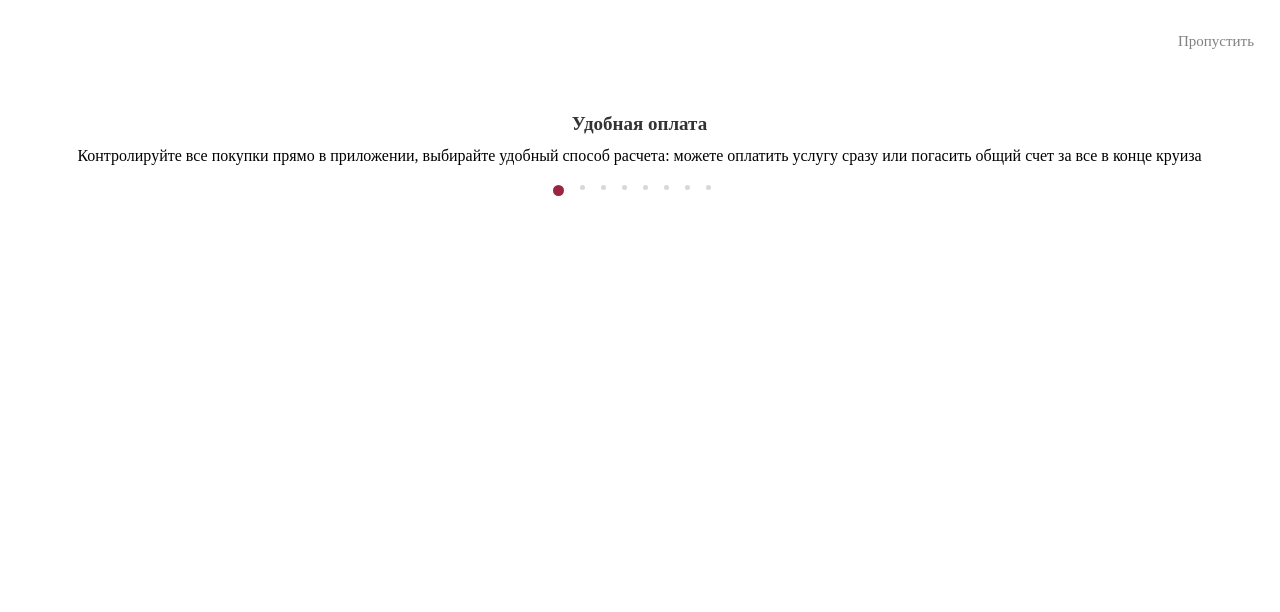
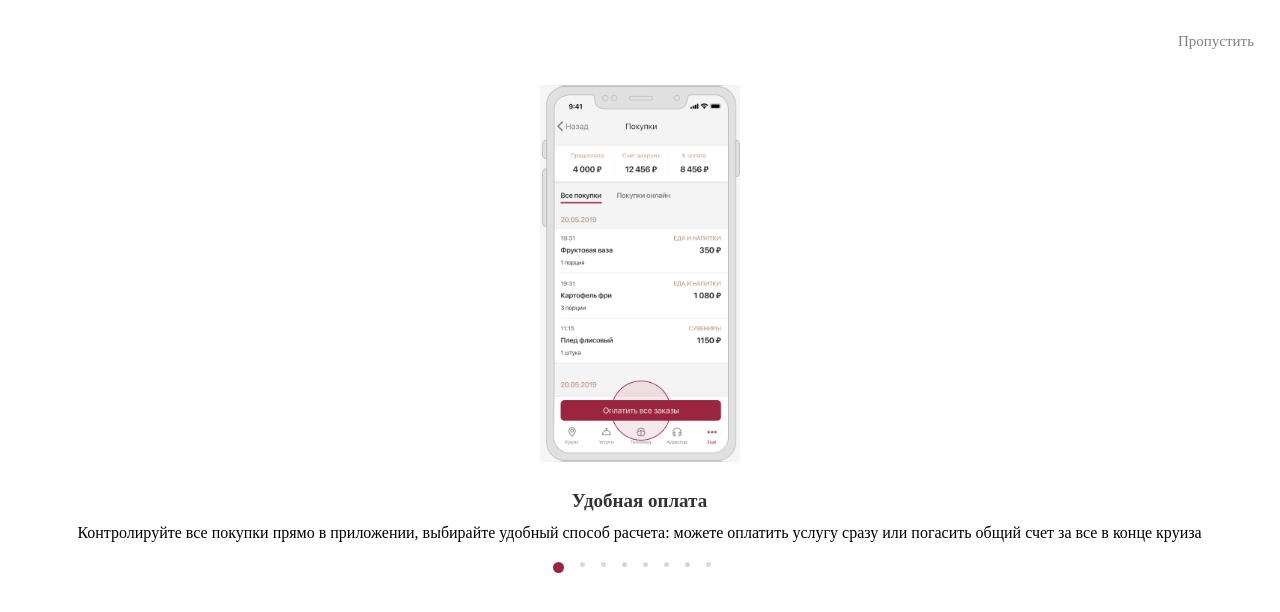
Before and after one commit to idushii/TestSlaider, an Angular app: page / in a window 1280 px wide. Shown: the top 612 px of the page. Built offline with nearby package versions, Linux system fonts and the light colour scheme; grey boxes are pictures that could not be loaded.

Commit message:
исправлены картинки

```diff
--- a/src/app/slider/slider.component.css
+++ b/src/app/slider/slider.component.css
@@ -18,8 +18,12 @@
   margin-right: 33px;
 }
 .img {
+  margin-left: auto;
+  margin-right: auto;
+  height: 377px;
+  width: 200px;
   background-position: center;
-  background-size: 60%;
+  background-size: 100%;
 }
 .title {
   margin-top: 28px;
--- a/src/app/slider/slider.component.html
+++ b/src/app/slider/slider.component.html
@@ -3,7 +3,7 @@
     Пропустить
   </p>
   <div class="wrap-card" (click)="next()">
-    <div class="img" [ngStyle]="{'background-image':'url('+'items[index].img'+')'}"></div>
+    <div class="img" [ngStyle]="{ 'background-image': 'url(' + items[index].img + ')'}"></div>
     <div class="title">{{ items[index].title }}</div>
     <div class="text">{{ items[index].text }}</div>
   </div>
--- a/src/app/slider/slider.component.less
+++ b/src/app/slider/slider.component.less
@@ -20,8 +20,12 @@
       margin-right: 33px;
   }
   .img {
+    margin-left: auto;
+    margin-right: auto;
+    height: 377px;
+    width: 200px;
     background-position: center;
-    background-size: 60%;
+    background-size: 100%;
 
   }
   .title {
```
